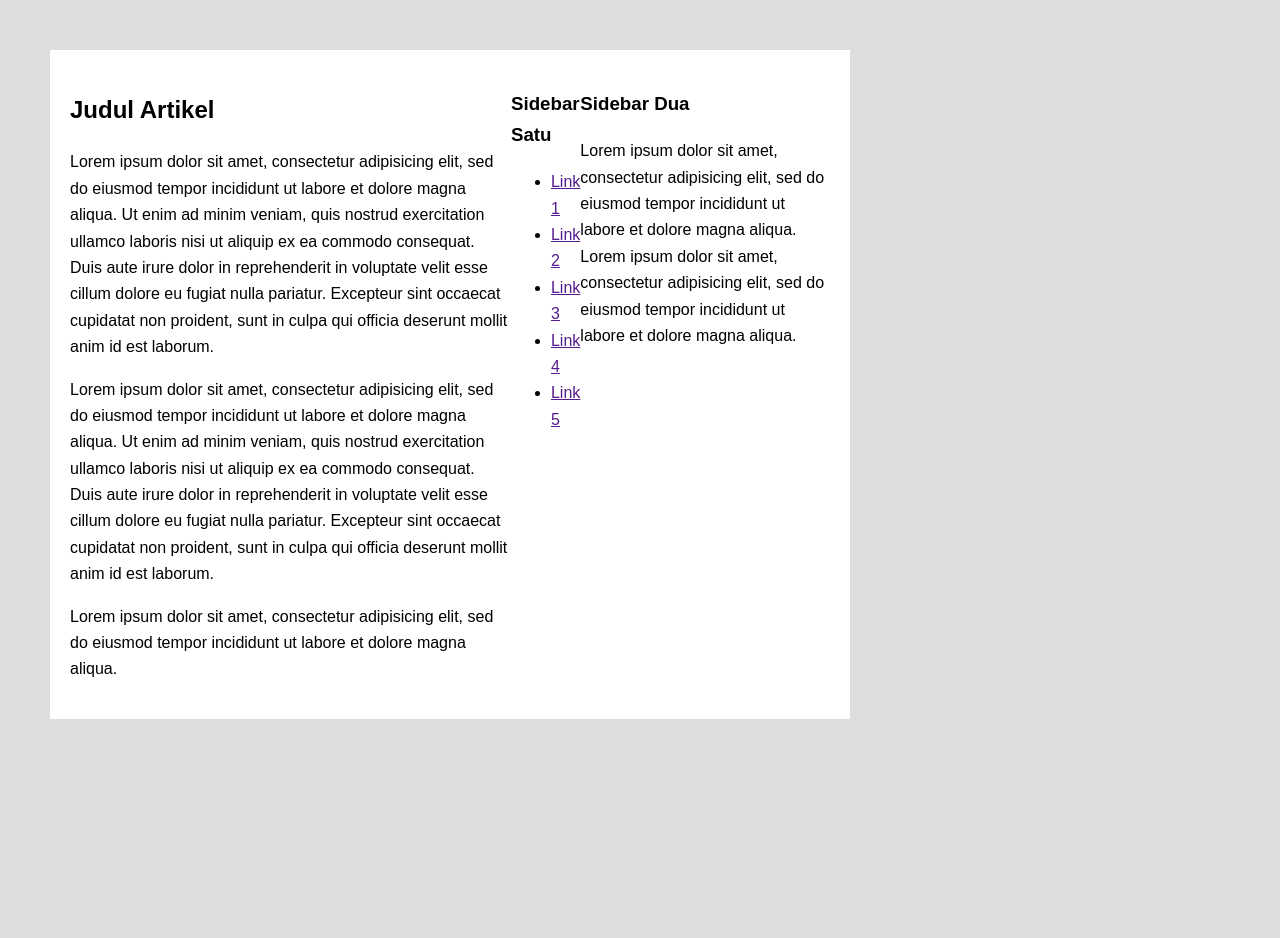
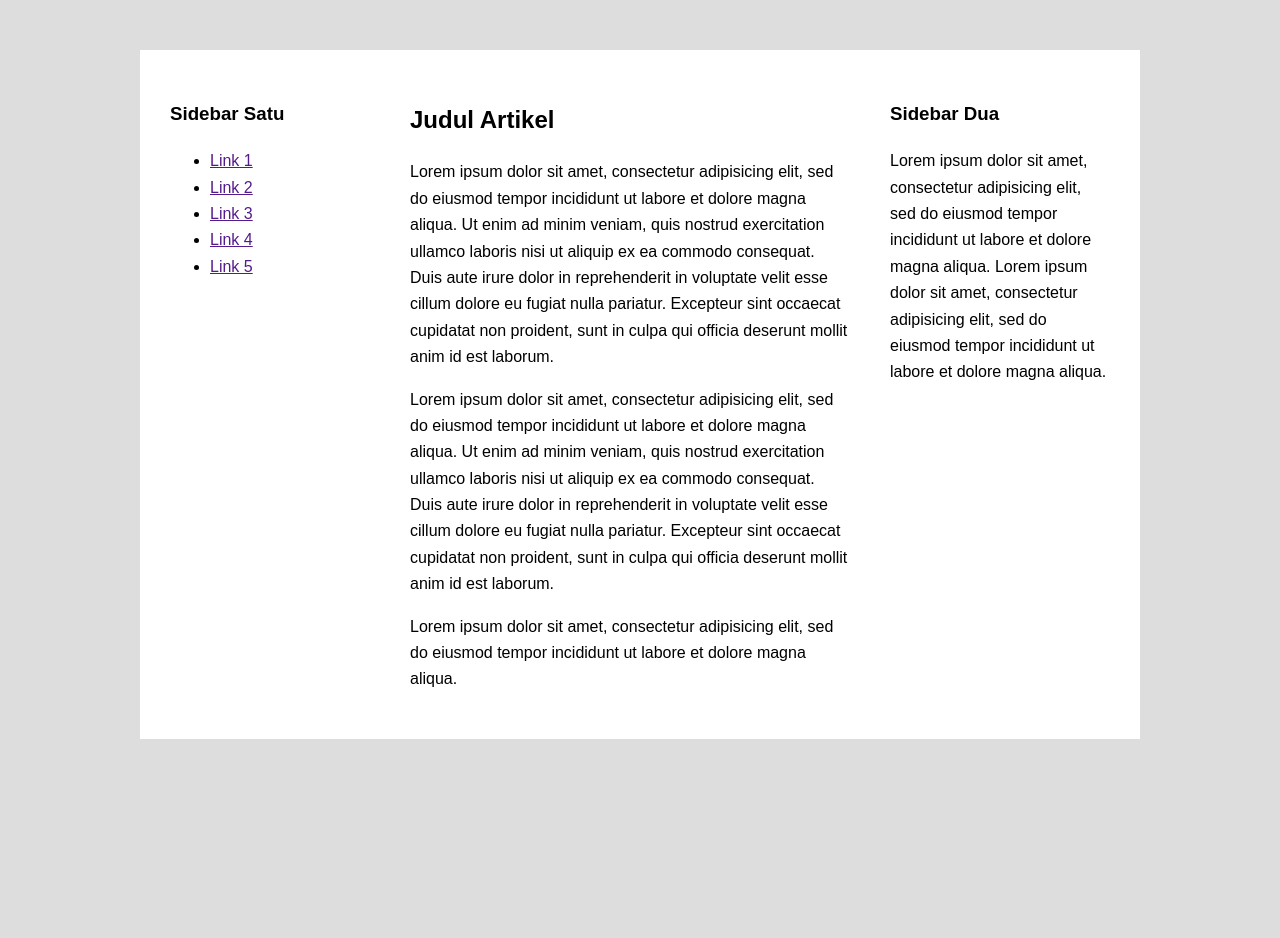
Before and after one commit to iiryu656fh/PermWeb-Smt3, a PHP site: page /dasarWeb/P2-CSS/flexbox.html in a window 1280 px wide. Shown: the top 938 px of the page. Before the commit the page ends 719 px from the top, so only its background shows below. Run offline with PHP 8.4, Linux system fonts and the light colour scheme.

Commit message:
tugas jobsheet 2: modifikasi flex-box

```diff
--- a/dasarWeb/P2-CSS/flexbox.html
+++ b/dasarWeb/P2-CSS/flexbox.html
@@ -7,15 +7,6 @@
     <body>
         <!-- Latihan 1 - Kolom -->
          <div class="container-satu">
-            <div class="kolom-utama">
-                <h2>Judul Artikel</h2>
-                <p>Lorem ipsum dolor sit amet, consectetur adipisicing elit, sed do eiusmod tempor incididunt ut labore et dolore magna aliqua. Ut enim ad minim veniam, quis nostrud exercitation ullamco laboris nisi ut aliquip ex ea commodo consequat. Duis aute irure dolor in reprehenderit in voluptate velit esse cillum dolore eu fugiat nulla pariatur. Excepteur sint occaecat cupidatat non proident, sunt in culpa qui officia deserunt mollit anim id est laborum.
-                </p>
-                <p>Lorem ipsum dolor sit amet, consectetur adipisicing elit, sed do eiusmod tempor incididunt ut labore et dolore magna aliqua. Ut enim ad minim veniam, quis nostrud exercitation ullamco laboris nisi ut aliquip ex ea commodo consequat. Duis aute irure dolor in reprehenderit in voluptate velit esse cillum dolore eu fugiat nulla pariatur. Excepteur sint occaecat cupidatat non proident, sunt in culpa qui officia deserunt mollit anim id est laborum.
-                </p>
-                <p>Lorem ipsum dolor sit amet, consectetur adipisicing elit, sed do eiusmod tempor incididunt ut labore et dolore magna aliqua.
-                </p>
-            </div>
 
             <div class="sidebar-satu">
                 <h3>Sidebar Satu</h3>
@@ -28,6 +19,17 @@
                 </ul>
             </div>
 
+            <div class="kolom-utama">
+                <h2>Judul Artikel</h2>
+                <p>Lorem ipsum dolor sit amet, consectetur adipisicing elit, sed do eiusmod tempor incididunt ut labore et dolore magna aliqua. Ut enim ad minim veniam, quis nostrud exercitation ullamco laboris nisi ut aliquip ex ea commodo consequat. Duis aute irure dolor in reprehenderit in voluptate velit esse cillum dolore eu fugiat nulla pariatur. Excepteur sint occaecat cupidatat non proident, sunt in culpa qui officia deserunt mollit anim id est laborum.
+                </p>
+                <p>Lorem ipsum dolor sit amet, consectetur adipisicing elit, sed do eiusmod tempor incididunt ut labore et dolore magna aliqua. Ut enim ad minim veniam, quis nostrud exercitation ullamco laboris nisi ut aliquip ex ea commodo consequat. Duis aute irure dolor in reprehenderit in voluptate velit esse cillum dolore eu fugiat nulla pariatur. Excepteur sint occaecat cupidatat non proident, sunt in culpa qui officia deserunt mollit anim id est laborum.
+                </p>
+                <p>Lorem ipsum dolor sit amet, consectetur adipisicing elit, sed do eiusmod tempor incididunt ut labore et dolore magna aliqua.
+                </p>
+            </div>
+
+
             <div class="sidebar-dua">
                 <h3>Sidebar Dua</h3>
                 <p>Lorem ipsum dolor sit amet, consectetur adipisicing elit, sed do eiusmod tempor incididunt ut labore et dolore magna aliqua.
--- a/dasarWeb/P2-CSS/style17.css
+++ b/dasarWeb/P2-CSS/style17.css
@@ -11,10 +11,29 @@ body {
 }
 
 .container-satu {
-    width: 800px;
-    margin: 50px;
+    width: 1000px;
+    margin: 50px auto;
     background-color: #fff;
     padding: 20px;
     box-sizing: border-box;
     display: flex;
+    flex-direction: row;
+    justify-content: space-between;
+    align-items: flex-start;
 }
+
+.kolom-utama {
+    flex: 2;
+    padding: 10px;
+    margin-right: 20px;
+}
+
+.sidebar-satu {
+    flex: 1;
+    padding: 10px;
+}
+
+.sidebar-dua {
+    flex: 1;
+    padding: 10px;
+}
```
